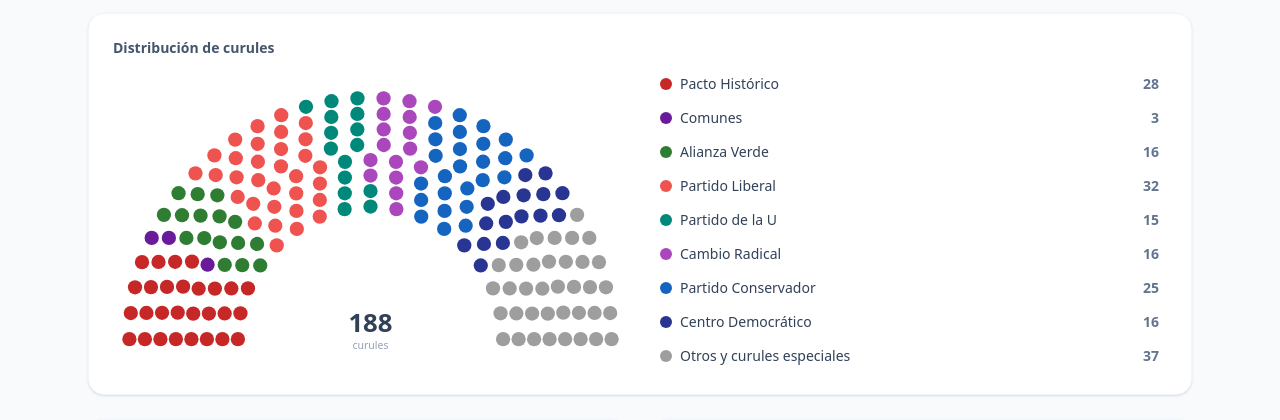
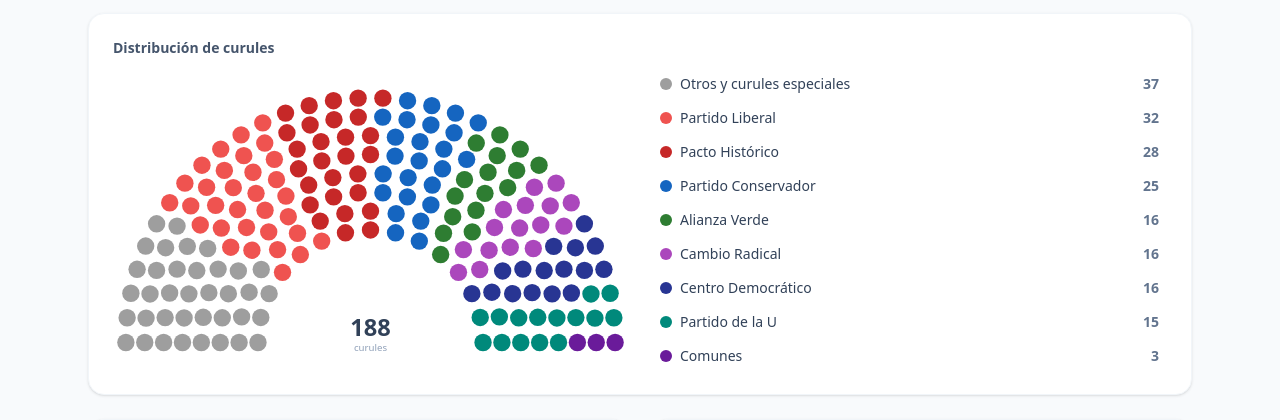
Before and after one commit to andresgobl98/colombia-demographics, a React (Vite) app: page /gobierno/legislativo in a window 1280 px wide. Shown: the part 182-602 px from the top of the page. Built offline with nearby package versions, Linux system fonts and the light colour scheme.

Commit message:
polish(hemicycle): larger seats and radius; order parties high→low (legend top-down, seats left-right)

```diff
--- a/src/components/charts/HemicycleChart.jsx
+++ b/src/components/charts/HemicycleChart.jsx
@@ -16,15 +16,15 @@ export default function HemicycleChart({ parties, highlightId = null, onHighligh
   const total = parties.reduce((a, p) => a + p.seats, 0);
   if (total === 0) return null;
 
-  const W = 440;
-  const H = 232;
-  const margin = 14;
+  const W = 480;
+  const H = 252;
+  const margin = 12;
   const cx = W / 2;
   const baseY = H - margin;
   const Rout = W / 2 - margin; // outer radius in px
 
   const rows = Math.max(3, Math.ceil(Math.sqrt(total / 3)));
-  const innerFrac = 0.55;
+  const innerFrac = 0.46; // smaller hole → rings spread out, less cramped
   const radii = Array.from({ length: rows }, (_, i) =>
     innerFrac + (1 - innerFrac) * (rows === 1 ? 1 : i / (rows - 1))
   );
@@ -61,7 +61,7 @@ export default function HemicycleChart({ parties, highlightId = null, onHighligh
   // Seat radius from outer-row spacing and row gap.
   const arcOuter = (Math.PI * Rout) / counts[rows - 1];
   const rowGap = ((1 - innerFrac) * Rout) / Math.max(1, rows - 1);
-  const seatR = Math.max(3, Math.min(arcOuter * 0.42, rowGap * 0.46));
+  const seatR = Math.max(3.5, Math.min(arcOuter * 0.48, rowGap * 0.46));
 
   // Assign parties in order to the angle-sorted seats.
   const expanded = parties.flatMap((p) => Array(p.seats).fill(p));
--- a/src/pages/government/LegislativeView.jsx
+++ b/src/pages/government/LegislativeView.jsx
@@ -23,6 +23,12 @@ export default function LegislativeView() {
     []
   );
 
+  // High → low representation: legend reads top-to-bottom, hemicycle left-to-right.
+  const orderedParties = useMemo(
+    () => [...PARTIES].sort((a, b) => b.seats - a.seats),
+    []
+  );
+
   const roster = selectedDept
     ? REPRESENTATIVES.filter((r) => r.departmentCode === selectedDept)
     : REPRESENTATIVES;
@@ -44,9 +50,9 @@ export default function LegislativeView() {
       <Card className="p-4 md:p-6">
         <p className="text-sm font-semibold text-slate-600 dark:text-slate-300 mb-3">Distribución de curules</p>
         <div className="grid md:grid-cols-2 gap-6 items-center">
-          <HemicycleChart parties={PARTIES} highlightId={highlight} onHighlight={setHighlight} />
+          <HemicycleChart parties={orderedParties} highlightId={highlight} onHighlight={setHighlight} />
           <ul className="flex flex-col gap-1.5">
-            {PARTIES.map((p) => (
+            {orderedParties.map((p) => (
               <li
                 key={p.id}
                 onMouseEnter={() => setHighlight(p.id)}
```
